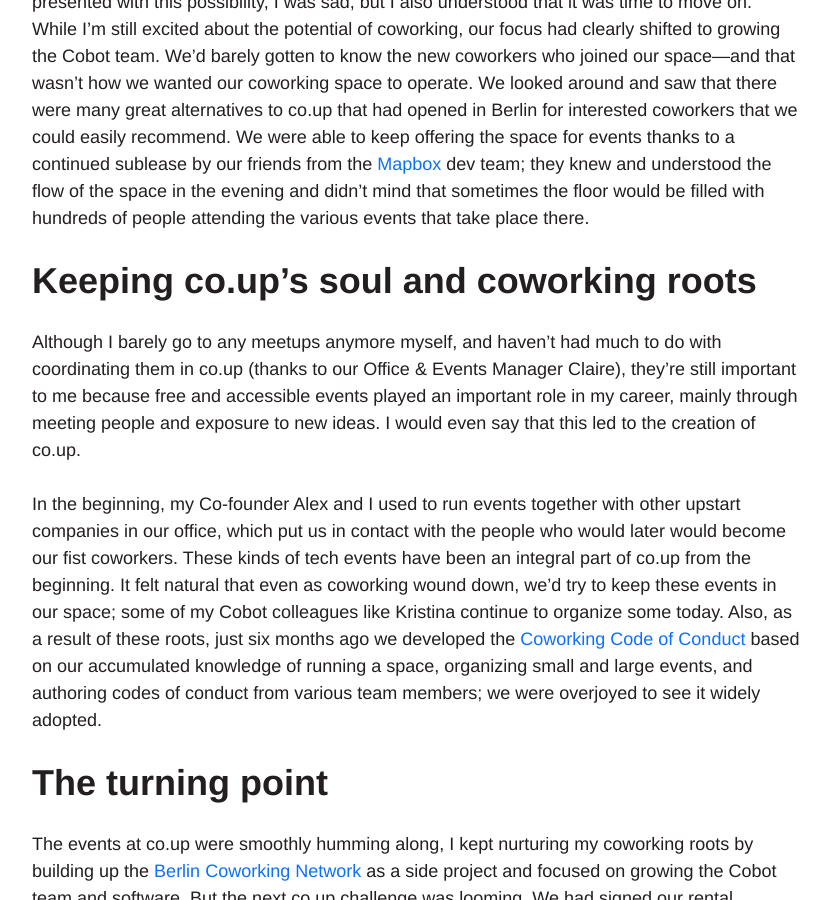
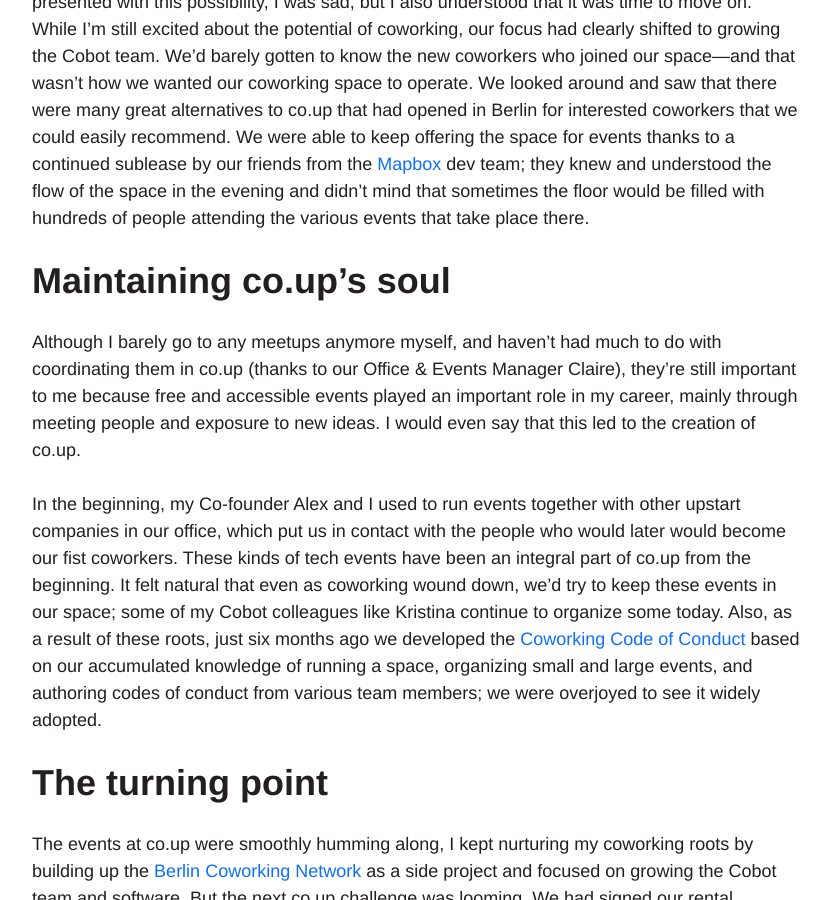
Before and after one commit to co-up/co-up.de, a Jekyll site: the page built from _posts/2020-01-06-2020-co-up-reborn.md, in a window 1280 px wide and 900 px high, scrolled down 498 px. Shown: the whole window, without its empty margins (224-1054 px from the left). Built offline with Jekyll 4.4.1, drawn with Linux system fonts in a browser that asks for light colours; our own code applies the rules of GitHub Pages for plain Markdown files; comment, search, counter and statistics services are not loaded.

Commit message:
Title change

```diff
--- a/_posts/2020-01-06-2020-co-up-reborn.md
+++ b/_posts/2020-01-06-2020-co-up-reborn.md
@@ -9,7 +9,7 @@ The #saveCoUp campaign is in its final stretch—which means that now’s the be
 
 A little over two years ago we phased out our coworking offerings entirely. When I was first presented with this possibility, I was sad, but I also understood that it was time to move on. While I'm still excited about the potential of coworking, our focus had clearly shifted to growing the Cobot team. We’d barely gotten to know the new coworkers who joined our space—and that wasn’t how we wanted our coworking space to operate. We looked around and saw that there were many great alternatives to co.up that had opened in Berlin for interested coworkers that we could easily recommend. We were able to keep offering the space for events thanks to a continued sublease by our friends from the [Mapbox](https://www.mapbox.com/) dev team; they knew and understood the flow of the space in the evening and didn't mind that sometimes the floor would be filled with hundreds of people attending the various events that take place there.
 
-## Keeping co.up’s soul and coworking roots
+## Maintaining co.up’s soul
 
 Although I barely go to any meetups anymore myself, and haven't had much to do with coordinating them in co.up (thanks to our Office & Events Manager Claire), they’re still important to me because free and accessible events played an important role in my career, mainly through meeting people and exposure to new ideas. I would even say that this led to the creation of co.up.
 
```
